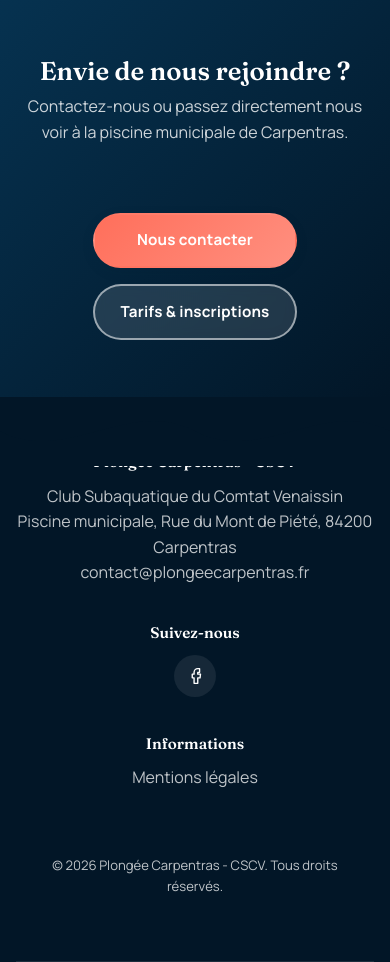
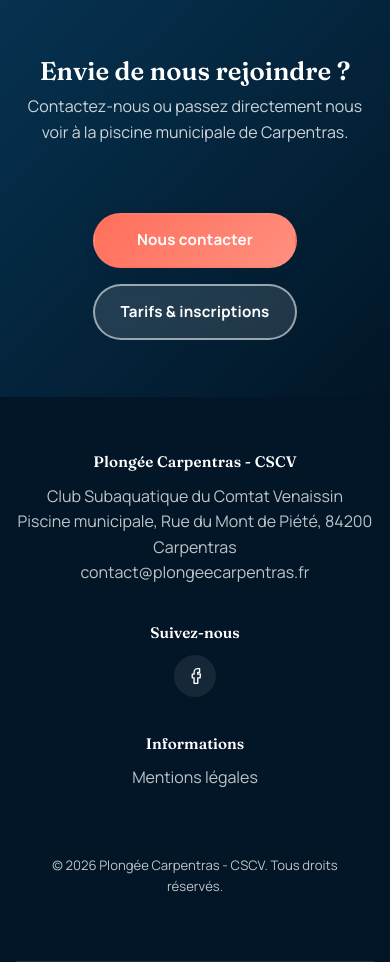
Before and after one commit to Pickmeen/aqua, a PHP site: page / in a window 390 px wide. Shown: the part 3995-4957 px from the top of the page. Run offline with PHP 8.4, Linux system fonts and the light colour scheme; data comes from the database, SQL or seed files in the repository.

Commit message:
Corrige des bugs visuels trouvés en test navigateur (QA post-implémentation)
- La vague décorative du footer passait au-dessus du texte "Nom du club",
  le rendant illisible (ordre d'empilement CSS).
- Le bouton "Ouvrir dans Google Maps" avait un texte foncé sur fond foncé,
  quasi invisible.
- Le menu mobile hors-écran provoquait un débordement horizontal caché
  sur petits écrans.

Co-Authored-By: Claude Sonnet 5 <noreply@anthropic.com>
Claude-Session: https://claude.ai/code/session_011akRxZTHeoztZUzSvaqffu

```diff
--- a/assets/css/style.css
+++ b/assets/css/style.css
@@ -5,7 +5,8 @@
 
 /* ---------- Reset ---------- */
 *, *::before, *::after { box-sizing: border-box; }
-html { scroll-behavior: smooth; }
+html { scroll-behavior: smooth; overflow-x: hidden; }
+body { overflow-x: hidden; }
 body, h1, h2, h3, h4, p, ul, table, figure { margin: 0; padding: 0; }
 ul { list-style: none; }
 img { max-width: 100%; display: block; }
@@ -266,10 +267,13 @@ h3 { font-size: 1.15rem; }
 .contact-map-card .icon-xl { color: var(--teal-400); margin-bottom: .4rem; }
 .contact-map-card h3 { color: var(--white); }
 .contact-map-card p { color: rgba(255,255,255,.8); margin-bottom: 1rem; }
+.contact-map-card .btn-outline { color: var(--white); border-color: rgba(255,255,255,.6); }
+.contact-map-card .btn-outline:hover { background: var(--white); color: var(--ocean-800); }
 
 /* ---------- Footer ---------- */
 .site-footer { position: relative; background: var(--ocean-950); color: rgba(255,255,255,.75); padding-top: 3.5rem; }
-.footer-content { width: min(1160px, 92%); margin-inline: auto; display: grid; grid-template-columns: 1.4fr 1fr 1fr 1fr; gap: 2.4rem; padding-bottom: 2.4rem; border-bottom: 1px solid rgba(255,255,255,.1); }
+.footer-wave { z-index: 0; pointer-events: none; }
+.footer-content { position: relative; z-index: 1; width: min(1160px, 92%); margin-inline: auto; display: grid; grid-template-columns: 1.4fr 1fr 1fr 1fr; gap: 2.4rem; padding-bottom: 2.4rem; border-bottom: 1px solid rgba(255,255,255,.1); }
 .footer-brand { color: var(--white); margin-bottom: .8rem; }
 .footer-section h3 { color: var(--white); font-size: .95rem; margin-bottom: .8rem; }
 .footer-section a:hover { color: var(--teal-400); }
```
